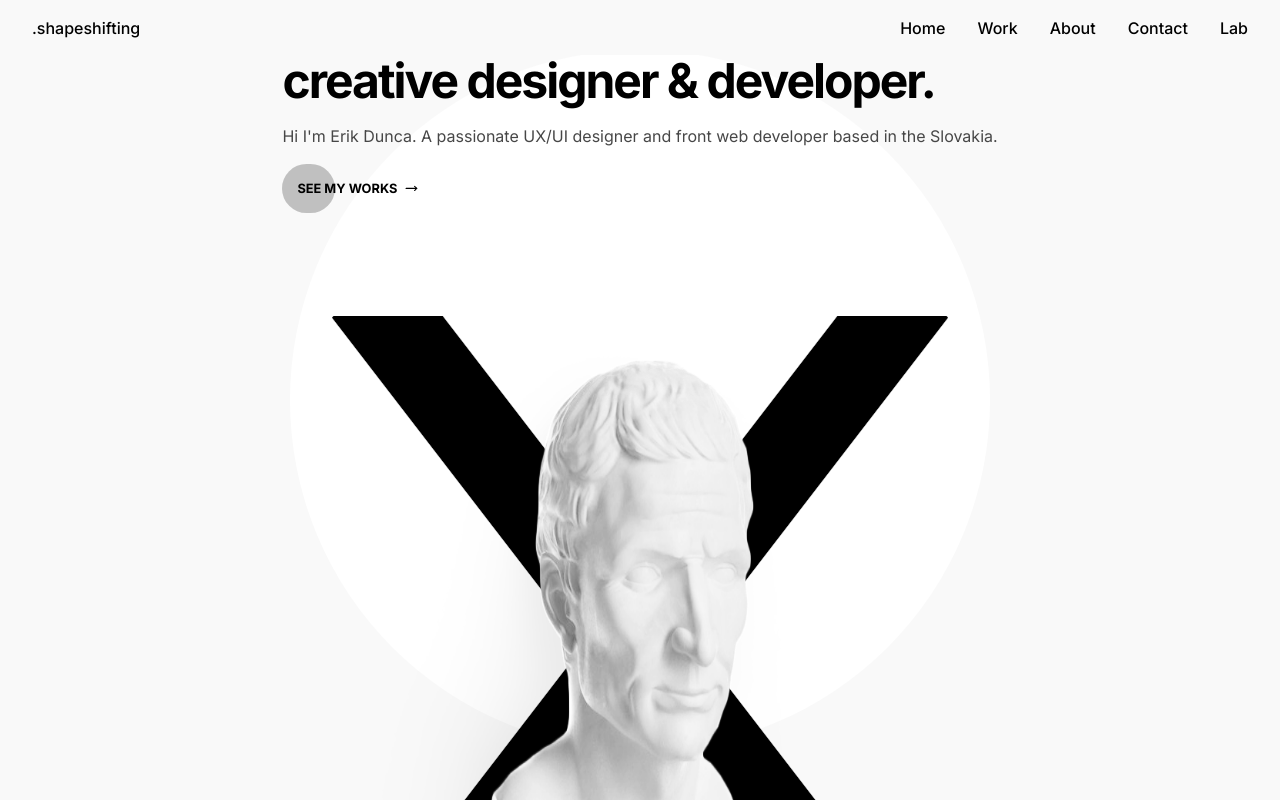
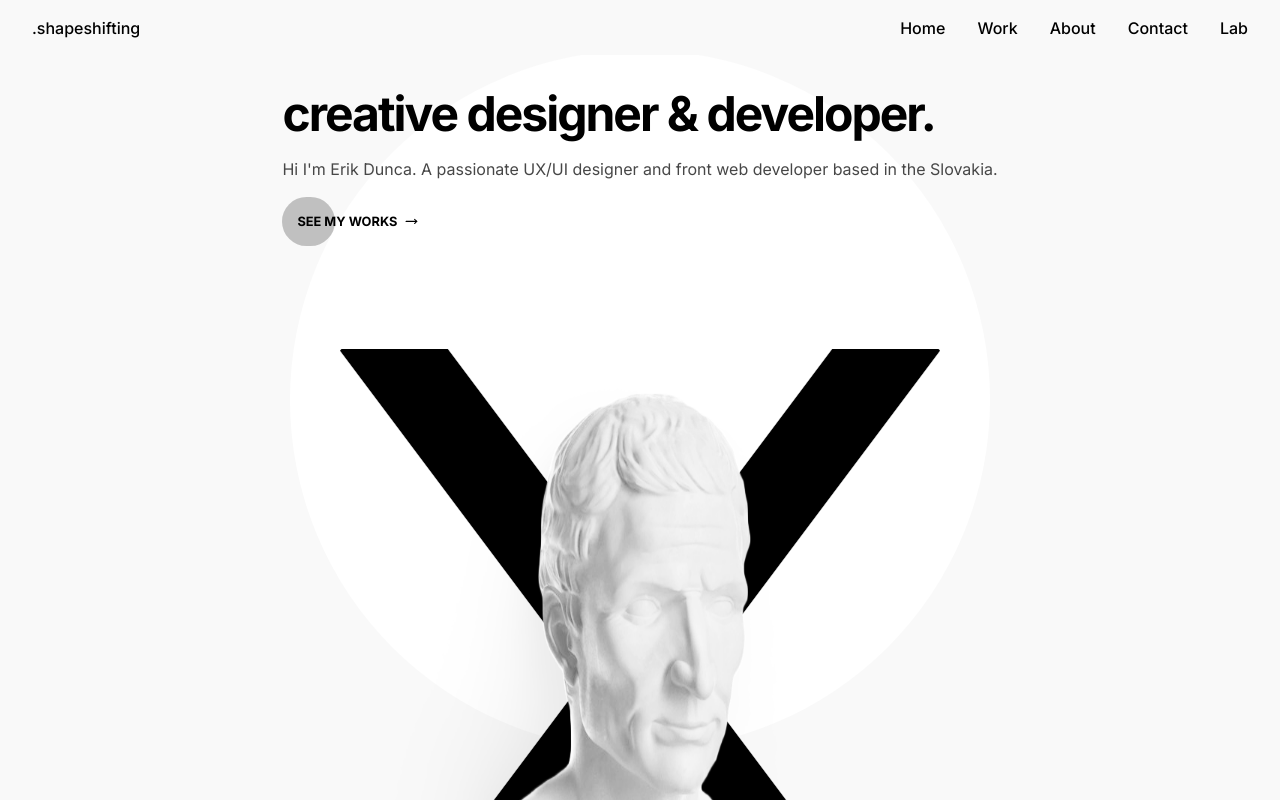
Before and after one commit to meikys/portfolio, a Next.js app: page / in a window 1280 px wide. Shown: the top 800 px of the page. Built offline with nearby package versions, Linux system fonts and the light colour scheme.

Commit message:
edit: nejake hodnoty pt

```diff
--- a/src/app/globals.css
+++ b/src/app/globals.css
@@ -1,7 +1,7 @@
 @import "tailwindcss";
 
 :root {
-  --safe-top: max(env(safe-area-inset-top, 0px), 55px);
+  --safe-top: max(env(safe-area-inset-top, 0px), 44px);
   --safe-bottom: max(env(safe-area-inset-bottom, 0px), 34px);
   --safe-left: env(safe-area-inset-left, 0px);
   --safe-right: env(safe-area-inset-right, 0px);
--- a/src/components/Hero.tsx
+++ b/src/components/Hero.tsx
@@ -12,11 +12,11 @@ import Button from "./ui/Button";
 export default function Hero() {
   return (
     <section
-      className="min-h-[100dvh] px-6 bg-[var(--bg-secondary)] pt-[var(--safe-top)] pb-[var(--safe-bottom)]"
+      className="min-h-[100dvh] px-10 bg-[var(--bg-secondary)] pt-[var(--safe-top)] pb-[var(--safe-bottom)]"
       id="#hero"
     >
       <div className="absolute top-1/2 left-1/2 lg:shadow-none w-[80vw] max-w-[700px] aspect-square bg-white rounded-full transform -translate-x-1/2 -translate-y-1/2 -z-0"></div>
-      <div className="container flex flex-col lg:flex-row lg:flex-wrap justify-center items-center gap-[32px]">
+      <div className="container flex flex-col lg:flex-row lg:flex-wrap justify-center items-center gap-[32px] pt-[var(--safe-top)]">
         <div className="relative flex flex-col lg:items-start text-center lg:text-left gap-[16px] z-20">
         <h1 className="text-[3rem] tracking-[-2px] leading-[110%] font-bold">
           {HeroText.title}
@@ -31,22 +31,22 @@ export default function Hero() {
       <div className="relative lg:w-1/2">
         <Image
           src="/shape1.png"
-          width={800}
-          height={800}
+          width={400}
+          height={400}
           alt="Rectangle shape"
-          className="absolute sm:w-[400px] sm:h-[400px] md:w-[600px] md:h-[600px] lg:w-[800px] lg:h-[800px]"
+          className="absolute sm:w-[200px] sm:h-[200px] md:w-[600px] md:h-[600px] lg:w-[800px] lg:h-[800px]"
         />
         <Image
           src="/shape2.png"
-          width={800}
-          height={800}
+          width={400}
+          height={400}
           alt="Rectangle shape"
-          className="absolute sm:w-[400px] sm:h-[400px] md:w-[600px] md:h-[600px] lg:w-[800px] lg:h-[800px]"
+          className="absolute sm:w-[200px] sm:h-[200px] md:w-[600px] md:h-[600px] lg:w-[800px] lg:h-[800px]"
         />
         <Image
           src="/caesar.png"
-          width={800}
-          height={800}
+          width={400}
+          height={400}
           alt="Hero Image"
           className="caesar relative z-20 sm:w-[400px] sm:h-[400px] md:w-[600px] md:h-[600px] lg:w-[800px] lg:h-[800px]"
         />
--- a/src/components/Navigation.tsx
+++ b/src/components/Navigation.tsx
@@ -89,7 +89,7 @@ export default function Navigation() {
   }, []);
 
   return (
-    <header ref={container}>
+    <header ref={container} className="">
       <nav>
         <div
           ref={headerRef}
```
